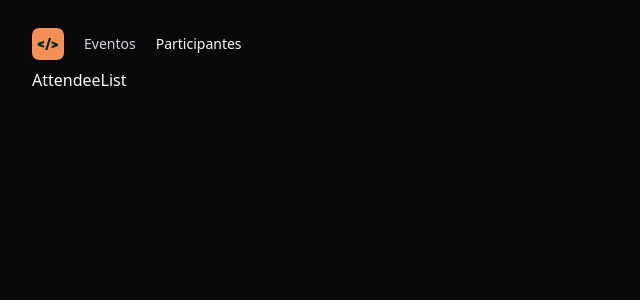
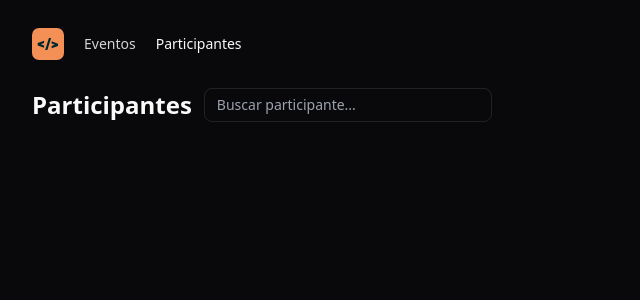
Before and after one commit to ismaelsoares/pass-in-web, a React (Vite) app: page / in a window 1280 px wide. Shown: the top 300 px of the page, without its empty margins (0-640 px from the left). Built offline with nearby package versions, Linux system fonts and the light colour scheme.

Commit message:
Style header and including inputs

```diff
--- a/src/app.tsx
+++ b/src/app.tsx
@@ -3,7 +3,7 @@
 
 export function App() {
   return (
-    <div className="max-w-[1216px] mx-auto py-5">
+    <div className="max-w-[1216px] mx-auto py-5 flex flex-col gap-5">
       <Header />
       <AttendeeList />
     </div>
--- a/src/componentes/attendee-list.tsx
+++ b/src/componentes/attendee-list.tsx
@@ -1,5 +1,12 @@
 export const AttendeeList = () => {
-    return (
-        <div>AttendeeList</div>
-    )
+  return (
+    <div className="flex items-center gap-3">
+      <div className="text-2xl font-bold">Participantes</div>
+      <input
+        className="px-3 py-1.5 border w-72 border-white/10 bg-transparent text-sm rounded-lg"
+        type="text"
+        placeholder="Buscar participante..."
+      />
+    </div>
+  )
 }
```
